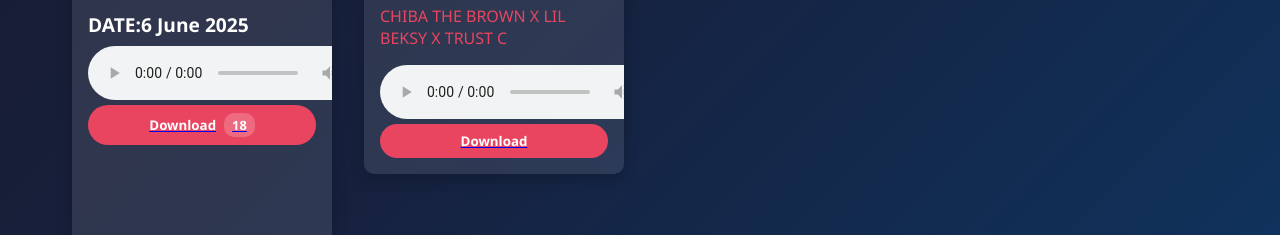
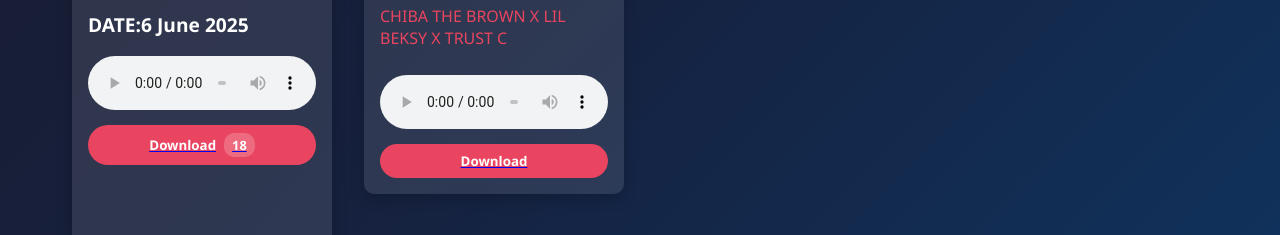
Before and after one commit to LORGODAN/NEWTALENT-MUSIC, a plain HTML site: page new-releases.html in a window 1280 px wide. Shown: the part 563-798 px from the top of the page. Drawn offline with Linux system fonts and the light colour scheme.

Commit message:
Update new-releases.html

```diff
--- a/new-releases.html
+++ b/new-releases.html
@@ -148,7 +148,7 @@
             padding: 0.2rem 0.5rem;
             font-size: 0.8rem;
         }
-        .audio {width:100%;
+        audio {width:100%;
                 margin:10px 0;
                }
 
```
